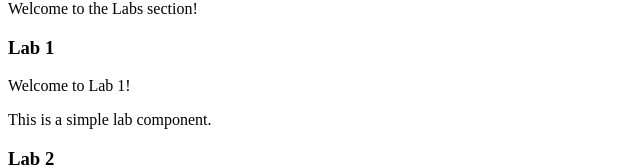
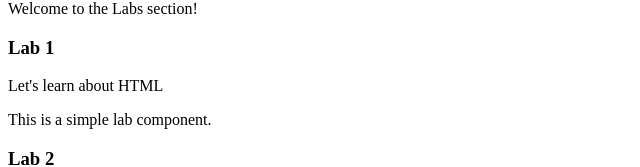
Before and after one commit to ayanchandra2005/kambas-react-web-app-su2-2025, a React (Vite) app: page / in a window 1280 px wide. Shown: the part 127-294 px from the top of the page, without its empty margins (0-640 px from the left). Built offline with nearby package versions, Linux system fonts and the light colour scheme.

Commit message:
Branch change to a1

```diff
--- a/src/Labs/Lab1.tsx
+++ b/src/Labs/Lab1.tsx
@@ -2,7 +2,7 @@ export default function Lab1() {
     return (
         <div>
             <h3>Lab 1</h3>
-            <p>Welcome to Lab 1!</p>
+            <p>Let's learn about HTML</p>
             <p>This is a simple lab component.</p>
         </div>
     )
```
